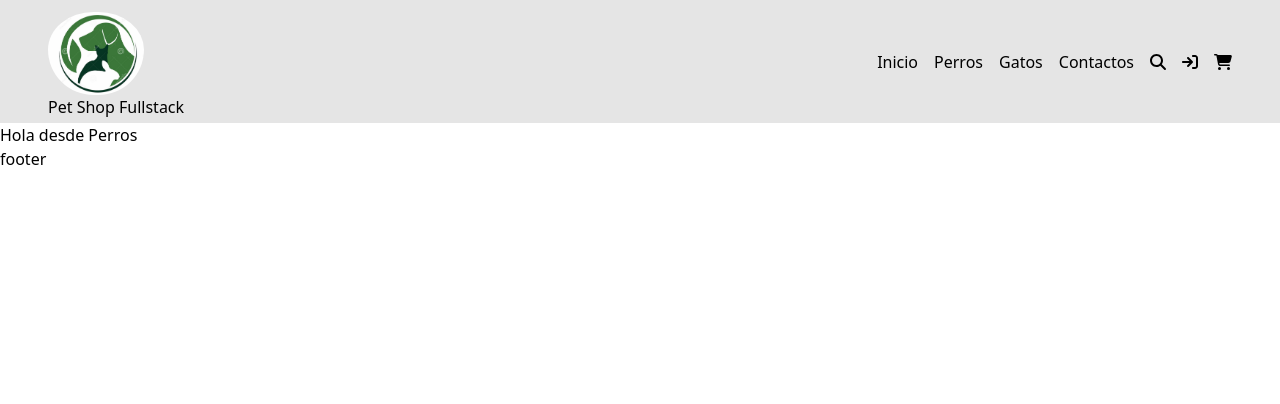
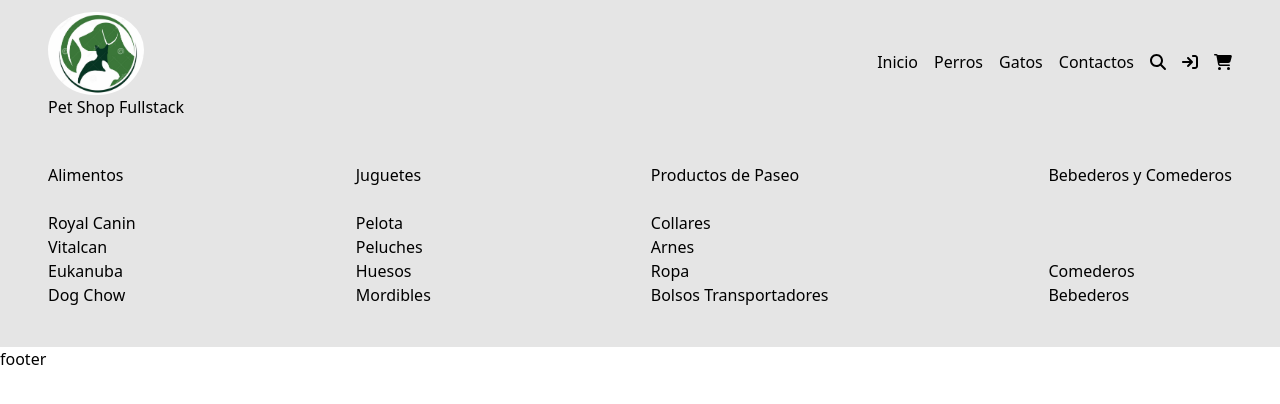
Before and after one commit to jdoors/WebProyect, a React (Create React App) app: page /perros in a window 1280 px wide. Shown: the top 404 px of the page. Built offline with nearby package versions, Linux system fonts and the light colour scheme.

Commit message:
creacion contenido compenente Perro

```diff
--- a/src/components/Pages/Perros.js
+++ b/src/components/Pages/Perros.js
@@ -1,9 +1,63 @@
+import { faPrescriptionBottleMedical } from '@fortawesome/free-solid-svg-icons'
 import React from 'react'
 
 
 const Perros = () => {
+
+    const productos=[
+        { id:"1" , text:"Royal Canin" ,text2: "Pelota", text3:"Collares", text4:"Comederos"},
+        { id:"2" , text:"Vitalcan", text2:"Peluches",text3:"Arnes",text4:"Bebederos" },
+        { id:"3" , text:"Eukanuba" ,text2:"Huesos",text3:"Ropa"},
+        { id:"4" , text:"Dog Chow", text2:"Mordibles" ,text3:"Bolsos Transportadores"},
+
+]
 return (
-    <div>Hola desde Perros</div>
+    <div className='items-center justify-between flex flex-wrap bg-[#E5E5E5] px-12 py-10 my-0 mx-auto'>
+        <div >
+            <a href='#'><h2 className='font-medium'>Alimentos</h2></a>
+            <br></br>
+            <ul>
+            {productos.map(item => (
+                <li key={item.id}>{item.text}</li>
+            ))}
+            </ul>
+        </div>
+
+        <div >
+            <a href='#'> <h2 className='font-medium'>Juguetes</h2></a>
+            <br></br>
+            <ul>
+        {productos.map(item => (
+            <li key={item.id}>{item.text2}</li>
+        ))}
+            </ul>
+
+        </div>
+
+        <div >
+            <a href='#'><h2 className='font-medium'>Productos de Paseo</h2></a>
+            <br></br>
+            <ul>
+        {productos.map(item =>(
+            <li key={item.id}>{item.text3}</li>
+        ))}
+            </ul>
+        </div>
+
+        <div>
+
+            <a href='#'><h2 className='font-medium'>Bebederos y Comederos</h2></a>
+            <br></br>
+            <br></br>
+            <br></br>
+            <ul>
+        {productos.map(item =>(
+            <li key={item.id}>{item.text4}</li>
+        ))}
+            </ul>
+
+        </div>
+    </div>
 )
 }
 
```
